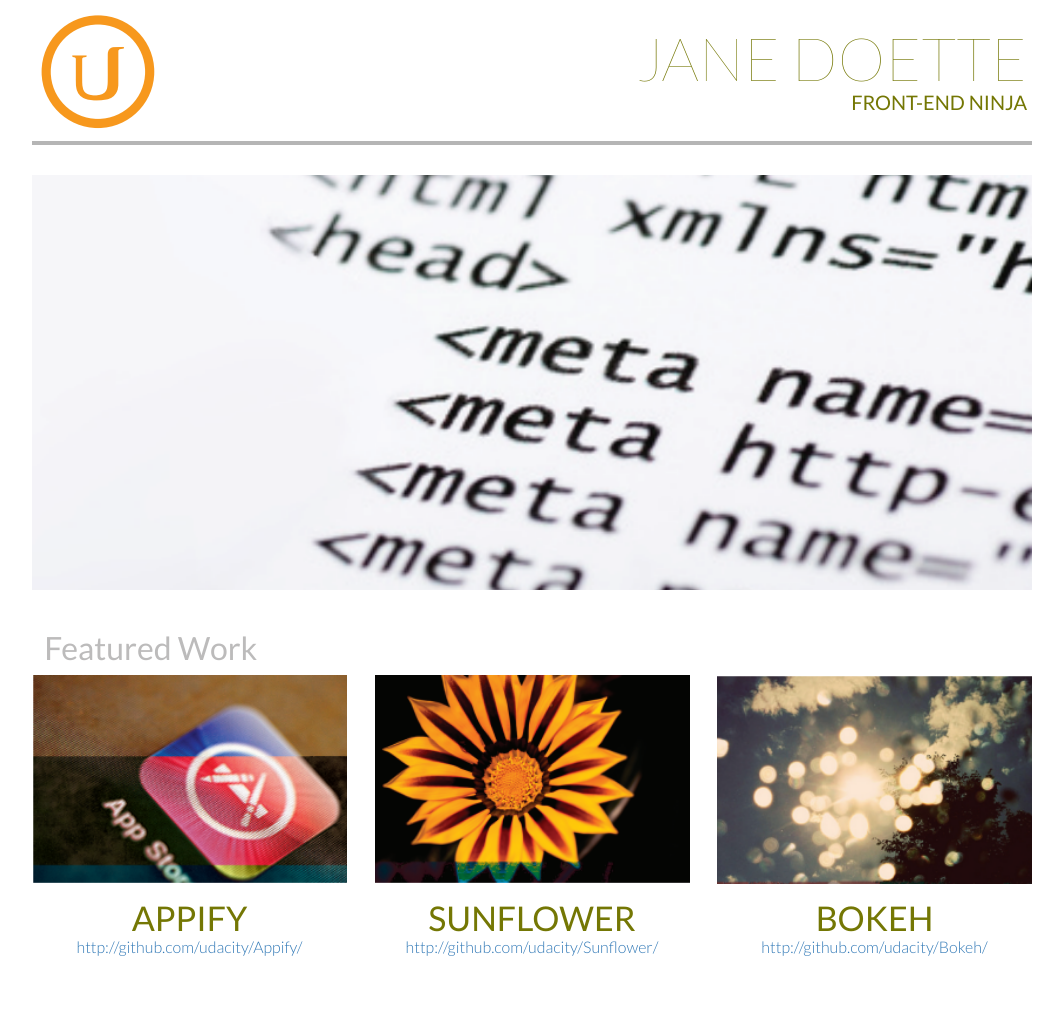
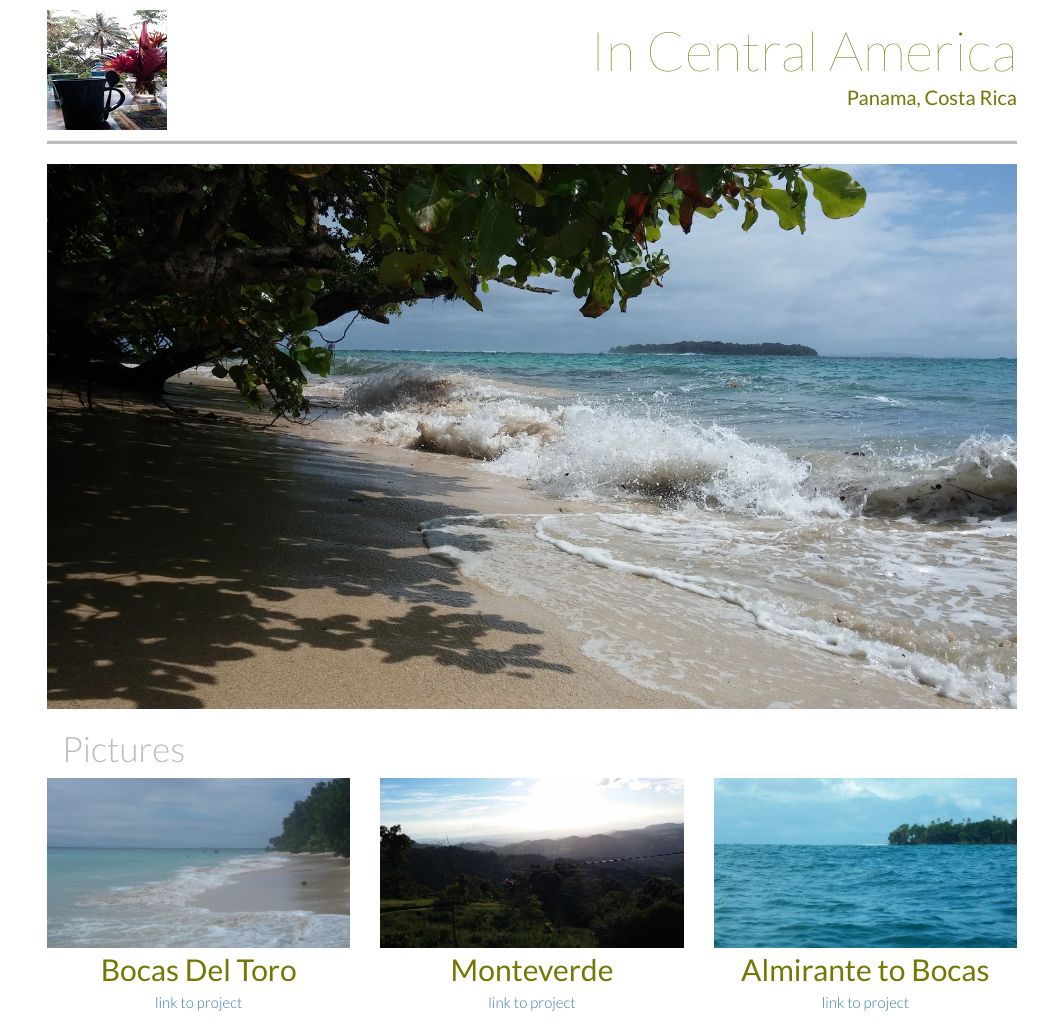
Before and after one commit to vascode/FE_Portfolio, a plain HTML site: page index.html in a window 1280 px wide. Shown: the whole page, without its empty margins (108-1171 px from the left). Before the commit the page ends 979 px from the top, so only its background shows below. Drawn offline with Linux system fonts and the light colour scheme.

Commit message:
Merge submitted2_modified with master

```diff
--- a/css/main.css
+++ b/css/main.css
@@ -1,145 +1,105 @@
-* {
-	-webkit-box-sizing: border-box;
-	-moz-box-sizing: border-box;
-	-ms-box-sizing: border-box;
-	box-sizing: border-box;
+body {
+	font: normal normal 300 15px/150% 'Lato', sans-serif;
+	color: #747704;
 }
 
-body {
-	/*background-color: green;*/
-	font-family: 'Lato', sans-serif;
-	color: #747704;
+.container {
+	max-width: 1000px;
+}
+
+.title-logo {
+	margin: 10px 0 0 0;
+}
+
+.title-super {
+	font-size: 55px;
+	margin-bottom: 5px;
+}
+
+.description {
+	font-size: 30px;
+	font-weight: 500;
+	margin: 5px auto 5px auto;
+}
+
+.text-thin {
+	font-weight: 100;
+}
+
+h2 {
+	font-size: 35px;
 	font-weight: 300;
 }
 
-h1 {
-	font-size: 40px;
-	margin: 25px 0 0 0;
-	font-weight: 100;
-	text-transform: uppercase;
-	text-align: right;
-}
-
-h2 {
-	font-size: 30px;
-	margin: 10px auto auto auto;
-	color: #BCBBBB;
-	font-weight: 200;
-	text-align: center;
-}
-
 h3 {
+	margin-top: 0;
 	font-size: 20px;
-	margin: 0;
-	font-weight: normal;
-	text-transform: uppercase;
-	text-align: right;
-}
-
-h4 {
-	font-size: 25px;
-	margin: 0;
-	text-align: center;
-	font-weight: 400;
-}
-
-p {
-	text-align: center;
-	font-size: 14px;
-	margin: 0;
 }
 
 hr {
 	display: block;
-	height: 2px;
-	border-width: 0px;
-	margin-top: 10px;
-	margin-bottom: 	10px;
-	background-color: #B5B5B5;
+	height: 3px;
+	margin: 10px auto 20px auto;
+	background-color: #bdbdbd;
 }
 
-article {
-	margin: 0 auto;
-	max-width: 1000px;
-	width: 100%;
+.text-muted {
+	 color: #bcbbbb;
 }
 
-.header_inner {
-	width: 100%;
-	display: flex;
-	flex-wrap: nowrap;
-	justify-content: space-between;
+.left-space {
+	 padding-left: 15px;
 }
 
-.title_logo {
-	margin-top: 10px;
-	width: 84px;
-	height: 80px;
+.back-to-top {
+	display: none;
 }
 
-.title {
-	text-align: right;
-	margin-right: 5px;
+
+
+@media screen and (max-width: 768px) {
+
+	.title-super {
+		font-size: 48px;
+	}
+
+	h2 {
+		text-align: center;
+	}
+
+	.col-xs-12  {
+		margin: 0 auto 15px auto;
+	}
+
+	.back-to-top {
+		display: inline-block;
+		font-size: 40px;
+		vertical-align: bottom;
+	}
+
+
 
 }
 
-.middle_pic {
-	width: 100%;
-	margin-bottom: 30px;
-}
-
-.project_pic{
-	width: 100%;
-	margin-bottom: 15px;
-}
-
-.text_muted {
-	 color: #BCBBBB;
-	 font-weight: 400;
-	 margin-bottom: 10px;
-}
-
-.featured {
-	margin-bottom: 20px;
-}
-
-@media screen and (min-width: 600px) {
-	.title_logo {
-		width: 127px;
-		height: 121px;
+@media screen and (max-width: 550px) {
+	.logo {
+		width: 80px;
 	}
 
-	h1 {
-		font-size: 60px;
+	.title-super {
+		font-size: 30px;
 	}
 
 	h2 {
-		font-size: 32px;
-		text-align: inherit;
+		font-size: 30px;
 	}
 
-	h4 {
-		font-size: 34px;
+	h3 {
+		font-size: 17px;
+		margin-top: 8px;
 	}
 
-	p {
-		font-size: 16px;
+	.description {
+		font-size: 25px;
 	}
-
-	hr {
-		margin-bottom: 30px;
-		height: 4px;
-	}
-
-
-	.featured_work {
-		display: flex;
-		flex-wrap: wrap;
-		justify-content: space-between;
-	}
-
-	.featured {
-		width: 31.5%;
-	}
-
 }
--- a/index.html
+++ b/index.html
@@ -1,69 +1,88 @@
   <!DOCTYPE html>
-<html>
+  <html lang="en">
     <head>
-	<title>Portfolio Project</title>
+      <title>Portfolio</title>
       <meta charset="utf-8">
       <meta name="viewport" content="width=device-width, initial-scale=1.0">
-	<link href='http://fonts.googleapis.com/css?family=Lato:100,300,400,700' rel='stylesheet' type='text/css'>
+      <link href="http://fonts.googleapis.com/css?family=Lato:100,300,400,700" rel="stylesheet">
       <link rel="stylesheet" href="css/bootstrap.min.css">
       <link rel="stylesheet" href="css/main.css">
-	<script type="text/javascript" src="js/jquery-2.1.4.min.js"></script>
-  <script type="text/javascript" src="js/bootstrap.min.js"></script>
+      <link rel="stylesheet" href="//maxcdn.bootstrapcdn.com/font-awesome/4.3.0/css/font-awesome.min.css">
+      <script src="js/jquery-2.1.4.min.js"></script>
+      <script src="js/bootstrap.min.js"></script>
+
     </head>
     <body>
-	<article>
-		<header class="header">
-			<div class="header_inner">
-				<img class="title_logo" src="images/ULogo.png" alt="Udacity Logo">
-				<div class="title">
-					<h1>JANE DOETTE</h1>
-					<h3>FRONT-END NINJA</h3>
+      <div class="container">
+        <!-- header -->
+        <div class="row header">
+          <div class="col-xs-3 title-logo">
+            <a href="http://vascode.tk/"><img class="logo" src="images/logo.jpg" alt="Logo"></a>
+          </div>
+          <div class="col-xs-9 text-right">
+            <h1 class="title-super text-thin">In Central America</h1>
+            <h3>Panama, Costa Rica</h3>
           </div>
         </div>
-		</header>
 
-		<!--seperating line between header and main page-->
-		<div class="break_line"><hr></div>
+        <!--seperating between header and main information-->
+        <hr>
 
-		<section class="middle_image">
-				<img class="middle_pic" src="images/middle.png" alt="middle image">
-		</section>
+        <!--bottom 3 images -->
+        <div class="row">
+          <div class="col-sm-12">
+            <img class="img-responsive" src="images/middle.jpg" alt="middle image">
+          </div>
+        </div>
+        <div class="row">
+          <div class="col-sm-12">
+            <h2 class="text-muted left-space">Pictures</h2>
+          </div>
+        </div>
+        <div class="row text-center">
+          <div class="col-xs-12 col-sm-4">
+            <img class="img-responsive" src="images/beach.jpg" alt="beach around Bocas Del Toro" data-toggle="modal" data-target="#project1">
+            <h4 class="description">Bocas Del Toro</h4>
+            <p>
+              <a class="portfolio-link" href="https://github.com/vascode/FE_Portfolio/tree/submitted2_modified">link to project</a>
+            </p>
+          </div>
+          <div class="col-xs-12 col-sm-4">
+            <img class="img-responsive" src="images/zipline.jpg"  alt="zip line at Monteverde" data-toggle="modal" data-target="#project2">
+            <h4 class="description">Monteverde</h4>
+            <p>
+              <a class="portfolio-link" href="https://github.com/vascode/FE_Portfolio/tree/submitted2_modified">link to project</a>
+            </p>
+          </div>
+          <div class="col-xs-12 col-sm-4">
+            <img class="img-responsive" src="images/OnBoat.jpg" alt="On Boat" data-toggle="modal" data-target="#project3">
+            <h4 class="description">Almirante to Bocas</h4>
+            <p class="link">
+              <a class="portfolio-link" href="https://github.com/vascode/FE_Portfolio/tree/submitted2_modified">link to project</a>
+            </p>
+          </div>
+        </div>
+      </div>
 
-		<section class="category">
-				<h2 class="text_muted">&nbsp;&nbsp;Featured Work</h2>
-		</section>
-
-		<section class="featured_work">
-			<div class="featured appify">
-				<img class="project_pic img-responsive" src="images/appify.png" alt="Appify picture" data-toggle="modal" data-target="#project1">
-				<h4>APPIFY</h4>
-				<p><a class="portfolio-link" href="#">http://github.com/udacity/Appify/</a></p>
+      <!-- goto top icon-->
+      <div class="row">
+        <div class="col-xs-12 text-center">
+          <a href="#" class="back-to-top">
+            <i class="fa fa-arrow-circle-up"></i>
+          </a>
         </div>
-			<div class="featured sunflower">
-				<img class="project_pic img-responsive" src="images/sunflower.png" alt="Sunflower picture" data-toggle="modal" data-target="#project2">
-				<h4>SUNFLOWER</h4>
-				<p><a class="portfolio-link" href="#">http://github.com/udacity/Sunflower/</a></p>
-
       </div>
-			<div class="featured bokeh">
-				<img class="project_pic img-responsive" src="images/bokeh.png" alt="Bokeh picture" data-toggle="modal" data-target="#project3">
-				<h4>BOKEH</h4>
-				<p><a class="portfolio-link" href="#">http://github.com/udacity/Bokeh/</a></p>
-			</div>
-		</section>
-
-	</article>
 
       <!--modal-->
       <div class="modal fade" id="project1" tabindex="-1" role="dialog" aria-labelledby="myModalLabel1" aria-hidden="true">
         <div class="modal-dialog">
           <div class="modal-content">
             <div class="modal-header">
-            <h4 class="modal-title" id="myModalLabel1">Project1 - APPIFY</h4>
+              <h4 class="modal-title" id="myModalLabel1">Project1 - Beach</h4>
             </div>
             <div class="modal-body">
-            <img class="img-responsive" src="images/appify.png" alt="appify image">
-            The project will be stored on http://github.com/udacity/Appify/
+              <img class="img-responsive" src="images/beach.jpg" alt="beach around Bocas Del Toro">
+              The project is stored in https://github.com/vascode/FE_Portfolio/tree/submitted2_modified
             </div>
             <div class="modal-footer">
               <button type="button" class="btn btn-default" data-dismiss="modal">Close</button>
@@ -76,11 +95,11 @@
         <div class="modal-dialog">
           <div class="modal-content">
             <div class="modal-header">
-            <h4 class="modal-title" id="myModalLabel2">Project2 - SUNFLOWER</h4>
+              <h4 class="modal-title" id="myModalLabel2">Project2 - Zipline</h4>
             </div>
             <div class="modal-body">
-            <img class="img-responsive" src="images/sunflower.png" alt="sunflower image">
-            The project will be stored on http://github.com/udacity/Sunflower/
+              <img class="img-responsive" src="images/zipline.jpg" alt="zip line at Monteverde">
+              The project is stored in https://github.com/vascode/FE_Portfolio/tree/submitted2_modified
             </div>
             <div class="modal-footer">
               <button type="button" class="btn btn-default" data-dismiss="modal">Close</button>
@@ -93,11 +112,11 @@
         <div class="modal-dialog">
           <div class="modal-content">
             <div class="modal-header">
-            <h4 class="modal-title" id="myModalLabel3">Project3 - BOKEH</h4>
+              <h4 class="modal-title" id="myModalLabel3">Project3 - On the Boats</h4>
             </div>
             <div class="modal-body">
-            <img class="img-responsive" src="images/bokeh.png" alt="bokeh image">
-            The project will be stored on http://github.com/udacity/Bokeh/
+              <img class="img-responsive" src="images/OnBoat.jpg" alt="On Boat">
+              The project is stored in https://github.com/vascode/FE_Portfolio/tree/submitted2_modified
             </div>
             <div class="modal-footer">
               <button type="button" class="btn btn-default" data-dismiss="modal">Close</button>
```
Also changed, not shown: images/OnBoat.jpg (added), images/beach.jpg (added), images/logo.jpg (added), images/middle.jpg (added), images/zipline.jpg (added). Lines whose indentation alone changed are shown as unchanged.
